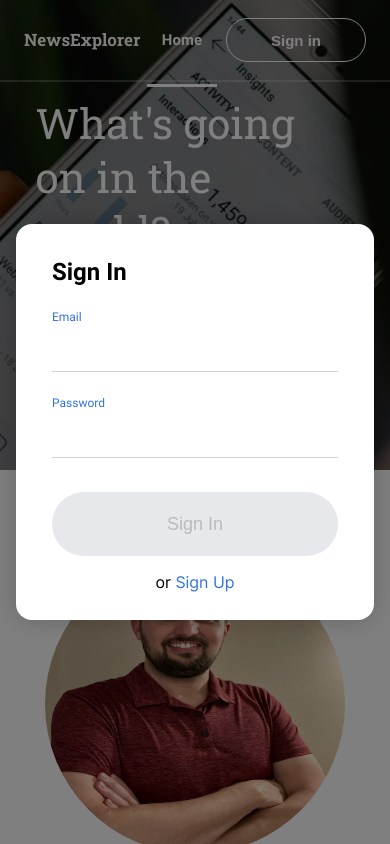
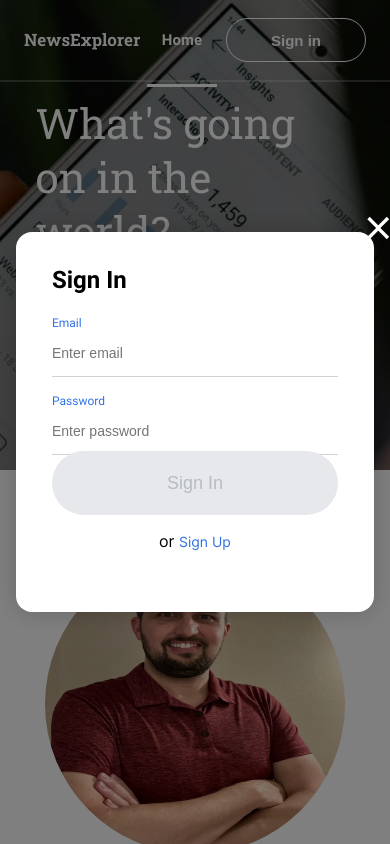
Before and after one commit to coleblu84/final-project, a React (Vite) app: page / in a window 390 px wide. Both pictures are taken after a click on the button "Sign in". Shown: the top 844 px of the page. Built offline with nearby package versions, Linux system fonts and the light colour scheme; no server answers.

Commit message:
updates to CSS to hopefully aline with the design.

```diff
--- a/src/components/Header/Header.css
+++ b/src/components/Header/Header.css
@@ -199,7 +199,7 @@
     border: none;
     height: 24px;
     width: 24px;
-    background-image: url(../../images/menu-icon-white.svg);
+    background-image: url(../../assets/menu-icon-white.svg);
     background-size: contain;
     background-repeat: no-repeat;
     background-position: center;
@@ -315,7 +315,8 @@
     display: flex;
     justify-content: center;
     align-items: center;
-    width: 288px;
+    width: 100%;
+    max-width: 288px;
     height: 56px;
   }
 }
--- a/src/components/LoginModal/LoginModal.jsx
+++ b/src/components/LoginModal/LoginModal.jsx
@@ -36,6 +36,7 @@ function LoginModal({ isOpen, onClose, onLogin, switchToRegister }) {
           name="email"
           type="email"
           required
+          placeholder="Enter email"
           value={values.email || ""}
           onChange={handleChange}
         />
@@ -51,6 +52,7 @@ function LoginModal({ isOpen, onClose, onLogin, switchToRegister }) {
           name="password"
           type="password"
           required
+          placeholder="Enter password"
           value={values.password || ""}
           onChange={handleChange}
         />
--- a/src/components/Main/Main.css
+++ b/src/components/Main/Main.css
@@ -84,6 +84,13 @@
   color: #fff;
 }
 
+.main__search-btn:hover {
+  background-color: #1f59c3;
+  cursor: pointer;
+  transform: scale(1.05);
+  transition: all 0.2s ease-in-out;
+}
+
 .main__title {
   font-family: "Roboto Slab", Arial, sans-serif;
   font-weight: 400;
@@ -143,6 +150,11 @@
     max-width: 90%;
     padding: 0 16px;
     margin-top: 96px;
+
+    left: 0;
+    transform: none;
+    margin-left: auto;
+    margin-right: auto;
   }
 
   .main__title {
@@ -183,7 +195,8 @@
 
   .main__search-btn {
     font-size: 18px;
-    width: 288px;
+    width: 100%;
+    max-width: 288px;
     height: 56px;
     margin-bottom: 32px;
   }
--- a/src/components/ModalWithForm/ModalWithForm.css
+++ b/src/components/ModalWithForm/ModalWithForm.css
@@ -142,25 +142,108 @@
   cursor: pointer;
 }
 
-@media screen and (max-width: 360px) {
-  .modal__container {
-    padding: 24px 20px;
-    max-width: 300px;
+@media screen and (max-width: 768px) {
+  .modal__close-btn {
+    top: -24px;
+    right: -24px;
   }
 
-  .modal__close-btn {
-    top: 14px;
-    right: 14px;
-    width: 36px;
-    height: 36px;
+  .modal__container {
+    width: 430px;
+    width: 100%;
+    height: 380px;
+    padding: 34px 36px 28px 36px;
+  }
+
+  .modal__form {
+    margin-bottom: 0;
+  }
+
+  .modal__input {
+    width: 100%;
+    height: 47px;
+  }
+
+  .modal__label {
+    height: 47px;
+    margin-bottom: 0;
+  }
+
+  .modal__label:nth-child(2) {
+    margin-top: 31px;
+  }
+
+  .modal__link-option .modal__link-text {
+    font-size: 14px;
+    margin-top: 16px;
+  }
+
+  .modal__submit-btn {
+    height: 64px;
+    font-size: 18px;
+  }
+
+  .modal__title {
+    font-size: 24px;
+    margin-bottom: 22px;
+    padding: 0;
+  }
+
+  .modal__error-message_visible {
+    margin: -25px 0 36px;
   }
 }
 
 @media screen and (max-width: 320px) {
+  .modal__container {
+    max-width: 100%;
+    min-height: 100vh;
+    padding: 56px 20px 16px;
+    position: fixed;
+    top: 57px;
+    left: 0;
+    right: 0;
+    bottom: 0;
+  }
+
   .modal__close-btn {
-    top: 12px;
-    right: 12px;
-    width: 32px;
-    height: 32px;
+    position: absolute;
+    top: -32px;
+    left: auto;
+    right: 8px;
+    height: 24px;
+    width: 24px;
+    z-index: 1100;
+  }
+
+  .modal__input {
+    height: 47px;
+    font-size: 14px;
+  }
+
+  .modal__label {
+    font-size: 12px;
+    gap: 30px;
+  }
+
+  .modal__label:nth-child(2) {
+    margin-top: 30px;
+  }
+
+  .modal-open .header__mobile-overlay {
+    display: none !important;
+  }
+
+  .modal-open .header__menu-icon {
+    display: none !important;
+  }
+
+  .modal__submit-btn {
+    height: 48px;
+    font-size: 18px;
+  }
+
+  .modal__title {
+    font-size: 18px;
   }
 }
--- a/src/components/ModalWithForm/ModalWithForm.jsx
+++ b/src/components/ModalWithForm/ModalWithForm.jsx
@@ -1,6 +1,6 @@
 import React, { useEffect } from "react";
 import "./ModalWithForm.css";
-import closeIcon from "../../assets/close.svg"; // Corrected path
+import closeIcon from "../../assets/close.svg";
 
 function ModalWithForm({
   isOpen,
--- a/src/components/Navigation/Navigation.css
+++ b/src/components/Navigation/Navigation.css
@@ -90,6 +90,18 @@
   margin-left: 8px;
   width: 16px;
   height: 16px;
+}
+
+.navigation__signin-btn_theme_light:hover {
+  background-color: rgba(0, 0, 0, 0.05);
+  cursor: pointer;
+  transition: all 0.2s ease-in-out;
+}
+
+.navigation__signin-btn_theme_dark:hover {
+  background-color: rgba(255, 255, 255, 0.1);
+  cursor: pointer;
+  transition: all 0.2s ease-in-out;
 }
 
 @media screen and (max-width: 768px) {
@@ -210,7 +222,8 @@
   .navigation__signin-btn_theme_light {
     background-color: transparent;
     color: #1a1b22;
-    width: 288px;
+    width: 100%;
+    max-width: 288px;
     height: 48px;
     top: 19px;
     left: 1160px;
@@ -224,7 +237,8 @@
   .navigation__signin-btn_theme_dark {
     background-color: transparent;
     color: #fff;
-    width: 288px;
+    width: 100%;
+    max-width: 288px;
     height: 48px;
     top: 19px;
     left: 1160px;
```
Also changed, not shown: src/components/NewsCardList/NewsCardList.css (+2 -9 lines).
